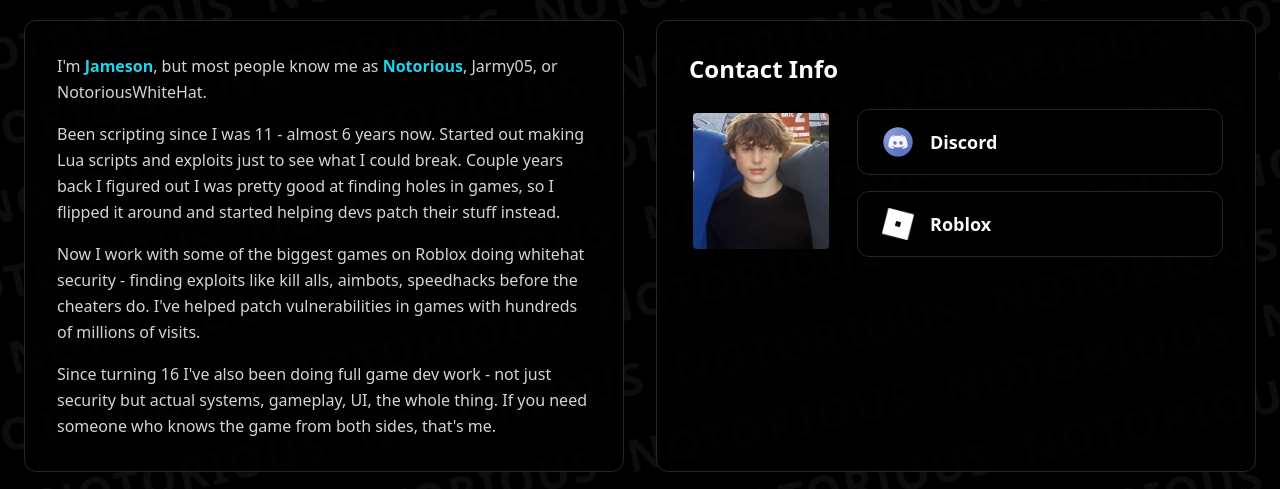
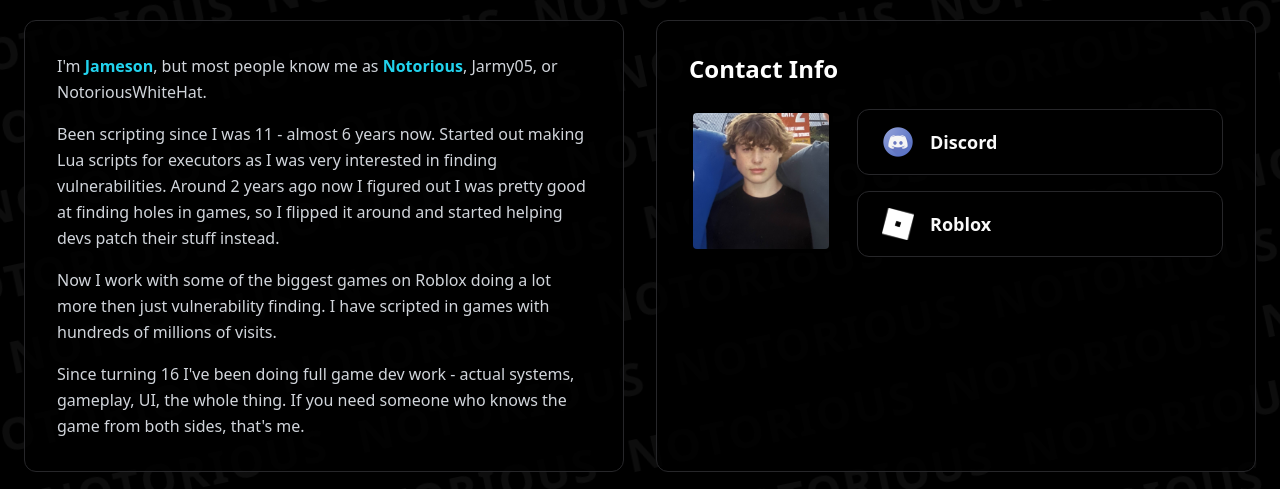
Before and after one commit to NotoriousWhiteHat/MyWebsite, a React (Vite) app: page / in a window 1280 px wide. Shown: the part 1000-1489 px from the top of the page. Built offline with nearby package versions, Linux system fonts and the light colour scheme; no server answers; the HTML template or start-up script is replaced by a standard one.

Commit message:
Revise personal introduction in Index.tsx
Updated personal description to reflect current skills and experiences in scripting and game development.

```diff
--- a/src/pages/Index.tsx
+++ b/src/pages/Index.tsx
@@ -240,13 +240,13 @@ const Index = () => {
                   I'm <span className="text-cyan-400 font-semibold">Jameson</span>, but most people know me as <span className="text-cyan-400 font-semibold">Notorious</span>, Jarmy05, or NotoriousWhiteHat.
                 </p>
                 <p className="text-gray-300 leading-relaxed mb-4">
-                  Been scripting since I was 11 - almost 6 years now. Started out making Lua scripts and exploits just to see what I could break. Couple years back I figured out I was pretty good at finding holes in games, so I flipped it around and started helping devs patch their stuff instead.
+                  Been scripting since I was 11 - almost 6 years now. Started out making Lua scripts for executors as I was very interested in finding vulnerabilities. Around 2 years ago now I figured out I was pretty good at finding holes in games, so I flipped it around and started helping devs patch their stuff instead.
                 </p>
                 <p className="text-gray-300 leading-relaxed mb-4">
-                  Now I work with some of the biggest games on Roblox doing whitehat security - finding exploits like kill alls, aimbots, speedhacks before the cheaters do. I've helped patch vulnerabilities in games with hundreds of millions of visits.
+                  Now I work with some of the biggest games on Roblox doing a lot more then just vulnerability finding. I have scripted in games with hundreds of millions of visits.
                 </p>
                 <p className="text-gray-300 leading-relaxed">
-                  Since turning 16 I've also been doing full game dev work - not just security but actual systems, gameplay, UI, the whole thing. If you need someone who knows the game from both sides, that's me.
+                  Since turning 16 I've been doing full game dev work - actual systems, gameplay, UI, the whole thing. If you need someone who knows the game from both sides, that's me.
                 </p>
               </div>
 
```
